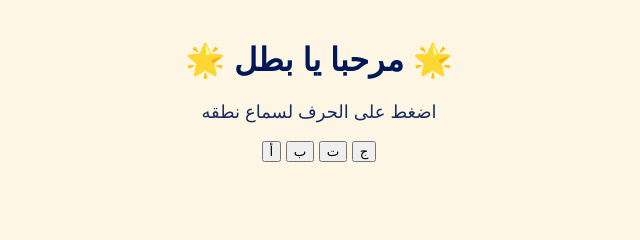
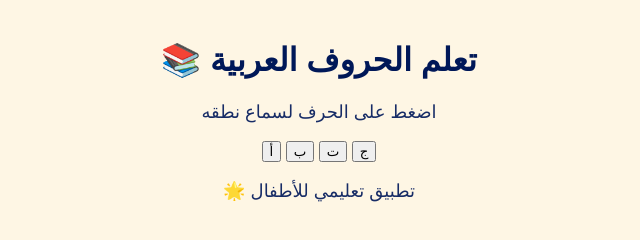
Before and after one commit to rayanaz978-cloud/kids-arabic-app, a plain HTML site: page index.html in a window 1280 px wide. Shown: the whole page, without its empty margins (321-961 px from the left). Drawn offline with Linux system fonts and the light colour scheme.

Commit message:
Update index.html

```diff
--- a/index.html
+++ b/index.html
@@ -3,21 +3,28 @@
 <head>
   <meta charset="UTF-8">
   <meta name="viewport" content="width=device-width, initial-scale=1.0">
-  <title>تطبيق تعليمي للأطفال</title>
+  <title>تعلم الحروف العربية للأطفال</title>
   <link rel="stylesheet" href="style.css">
 </head>
 
 <body>
-  <h1>🌟 مرحبا يا بطل 🌟</h1>
-  <p>اضغط على الحرف لسماع نطقه</p>
 
-  <div class="container">
+  <header>
+    <h1>📚 تعلم الحروف العربية</h1>
+    <p>اضغط على الحرف لسماع نطقه</p>
+  </header>
+
+  <main class="container">
     <button class="card" onclick="playSound('alef')">أ</button>
     <button class="card" onclick="playSound('ba')">ب</button>
     <button class="card" onclick="playSound('ta')">ت</button>
     <button class="card" onclick="playSound('jim')">ج</button>
-  </div>
+  </main>
+
+  <footer>
+    <p>🌟 تطبيق تعليمي للأطفال</p>
+  </footer>
 
   <script src="script.js"></script>
 </body>
-</html>
+      </html>
```
